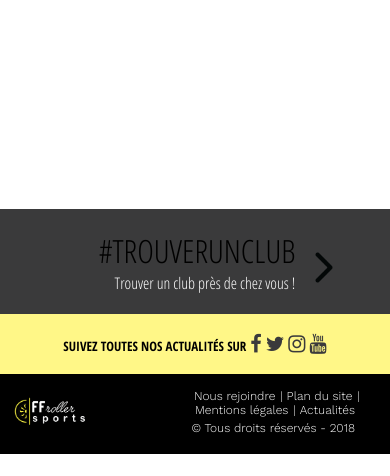
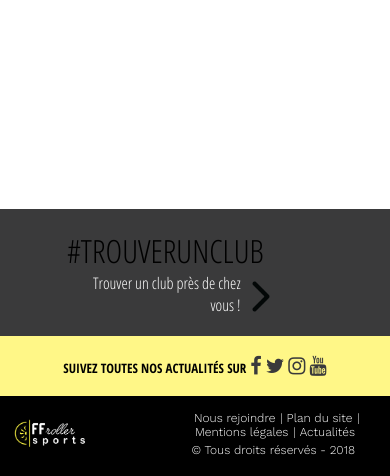
Before and after one commit to AoH95/FFRoller, a Symfony app: template templates/Champions/champions.html.twig in a window 390 px wide. Shown: the part 618-1094 px from the top of the page. Before the commit the page ends 1072 px from the top, so only its background shows below. Run offline with Twig, Linux system fonts and the light colour scheme; the template is opened without the code that fills it, so the values that code supplies are empty; some libraries are stand-ins or nearby versions.

Commit message:
correction

```diff
--- a/public/css/sass/composant/_modules.scss
+++ b/public/css/sass/composant/_modules.scss
@@ -563,13 +563,14 @@ div.handler_hover:hover{
 .conteneur_link{
     padding:20px 11%;
     p{
-        width: 78%;
+        width: 57%;
+        margin-left: 8%;
     }
     .fleche_link{
-        margin-top: 30px;
+        margin-top: 59px;
         width: 30px;
         height: 17px;
-        margin-left: 14px;
+        margin-left: 5px;
     }
 }
 .conteneur_caroussel{
--- a/public/css/style.css
+++ b/public/css/style.css
@@ -847,12 +847,13 @@ div.handler_hover:hover {
   .conteneur_link {
     padding: 20px 11%; }
     .conteneur_link p {
-      width: 78%; }
+      width: 57%;
+      margin-left: 8%; }
     .conteneur_link .fleche_link {
-      margin-top: 30px;
+      margin-top: 59px;
       width: 30px;
       height: 17px;
-      margin-left: 14px; }
+      margin-left: 5px; }
 
   .conteneur_caroussel {
     margin-top: 40px;
```
Also changed, not shown: 1 other file.
